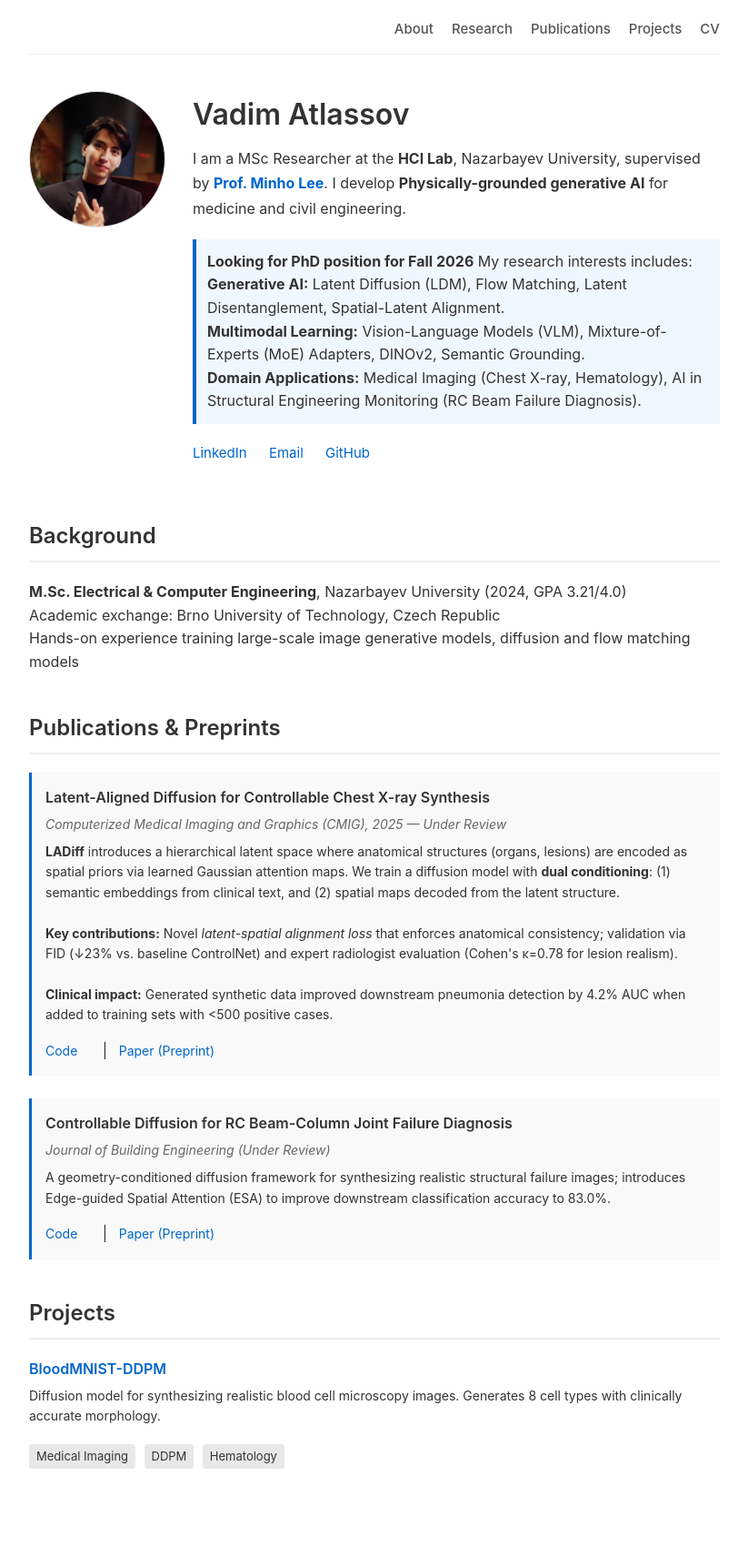
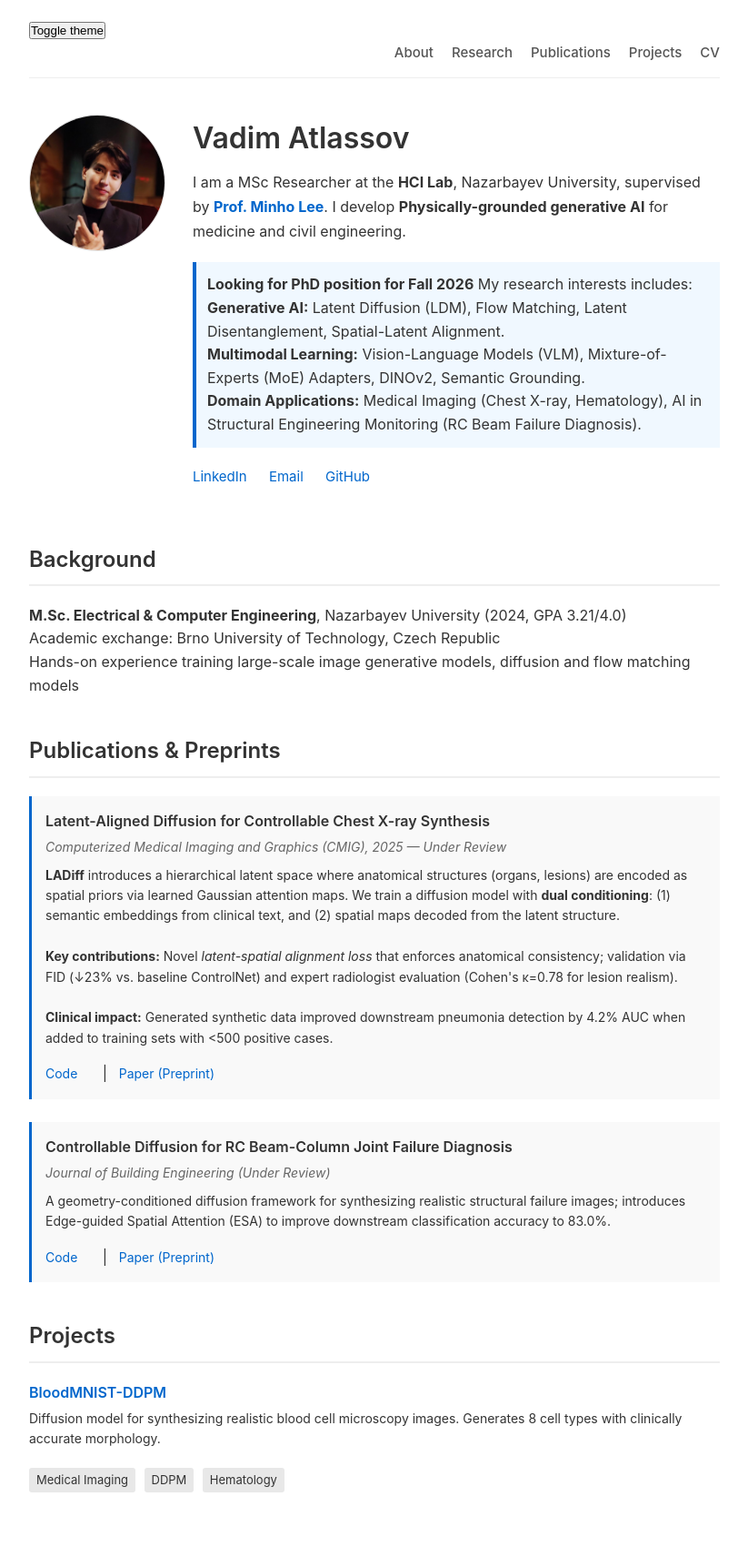
Before and after one commit to Vadim-ATL/Vadim-ATL.github.io, a Jekyll site: the page built from index.md, in a window 1280 px wide. Shown: the whole page at 91% size, without its empty margins (228-1051 px from the left). Built offline with Jekyll 4.4.1, drawn with Linux system fonts in a browser that asks for light colours; before the commit the page ends 1674 px from its top, so only the background shows below that.

Commit message:
Add theme toggle button to default layout

```diff
--- a/_layouts/default.html
+++ b/_layouts/default.html
@@ -61,6 +61,7 @@
     </style>
 </head>
 <body>
+    <button id="theme-toggle" class="theme-toggle" type="button">Toggle theme</button>
     <nav>
         <a href="/">About</a>
         <a href="#research">Research</a>
```
